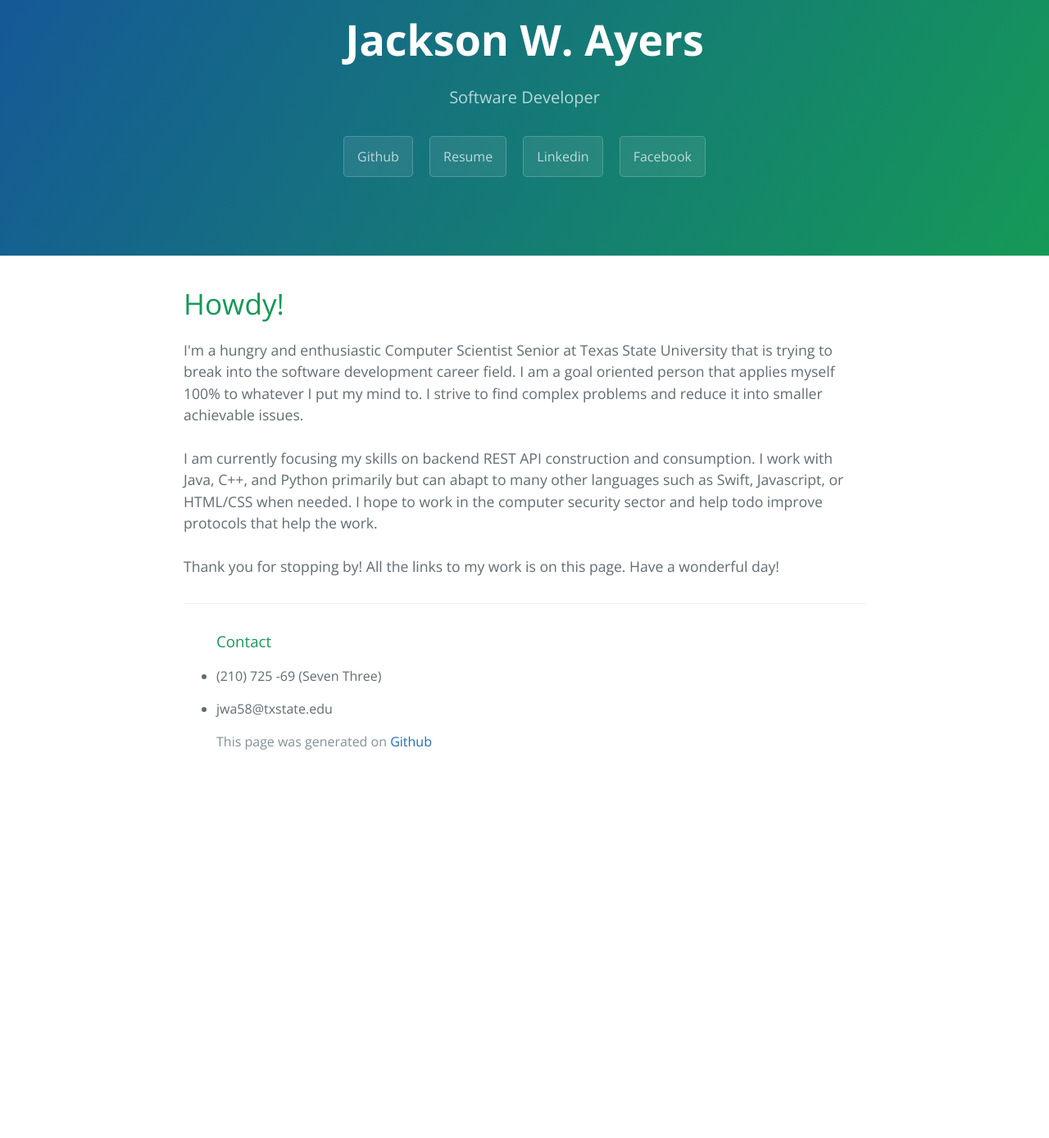
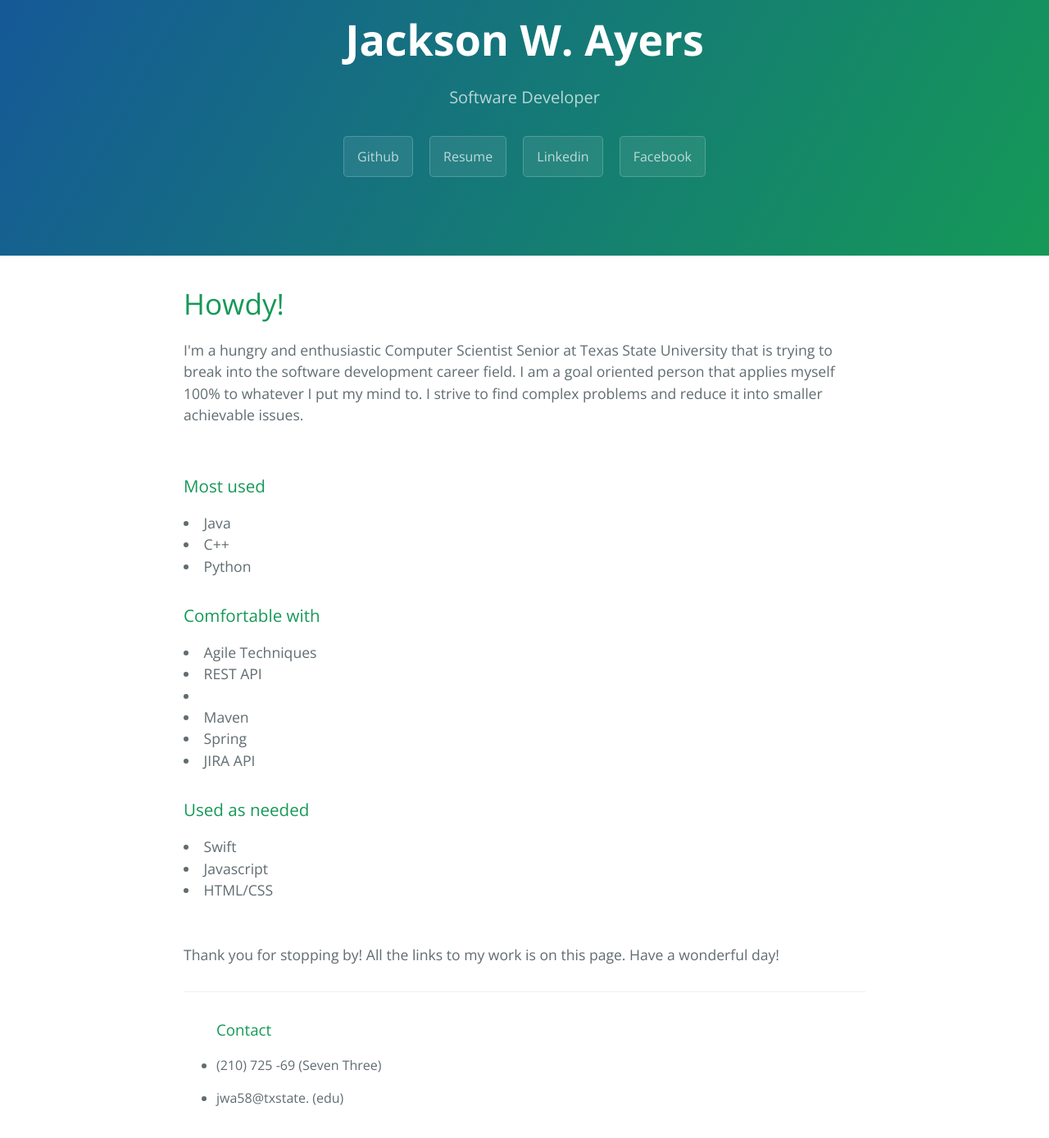
Before and after one commit to ayerswj/ayerswj.github.io, a Jekyll site: the page built from index.html, in a window 1280 px wide and 1400 px high, scrolled down 71 px. Shown: the top 1389 px of the window at 82% size. Built offline with Jekyll 4.4.1, drawn with Linux system fonts in a browser that asks for light colours; before the commit the page ends 1036 px from its top, so only the background shows below that.

Commit message:
formatted

```diff
--- a/_layouts/default.html
+++ b/_layouts/default.html
@@ -46,8 +46,7 @@
         <ul>
             <h3>Contact</h3>
             <li><p>(210) 725 -69 (Seven Three)</p></li>
-            <li><p>jwa58@txstate.edu</p></li>
-            <span class="site-footer-credits">This page was generated on <a href="https://github.com/ayerswj">Github</a></span>
+            <li><p>jwa58@txstate. (edu)</p></li>
         </ul>
       </footer>
     </main>
--- a/index.html
+++ b/index.html
@@ -9,9 +9,20 @@ title: Jackson W. Ayers
 				software development career field.  I am a goal oriented person that applies myself 100% to
 				whatever I put my mind to.  I strive to find complex problems and reduce it into smaller
 				achievable issues.
-				<br><br>I am currently focusing my skills on backend REST API construction and consumption.
-				I work with Java, C++, and Python primarily but can abapt to many other languages such as
-				Swift, Javascript, or HTML/CSS when needed.  I hope to work in the computer security sector and help todo
-				improve protocols that help the work.
+				<br><br>
+				<h3>Most used</h3>
+				<li>Java</li>
+				<li>C++</li>
+				<li>Python</li>
+				<h3>Comfortable with</h3>
+				<li>Agile Techniques</li>
+				<li>REST API<li>
+				<li>Maven</li>
+				<li>Spring</li>
+				<li>JIRA API</li>
+				<h3>Used as needed</h3>
+				<li>Swift</li>
+				<li>Javascript</li>
+				<li>HTML/CSS</li>
 				<br><br> Thank you for stopping by! All the links to my work is on this page.  Have a wonderful day!
 		</div>
```
